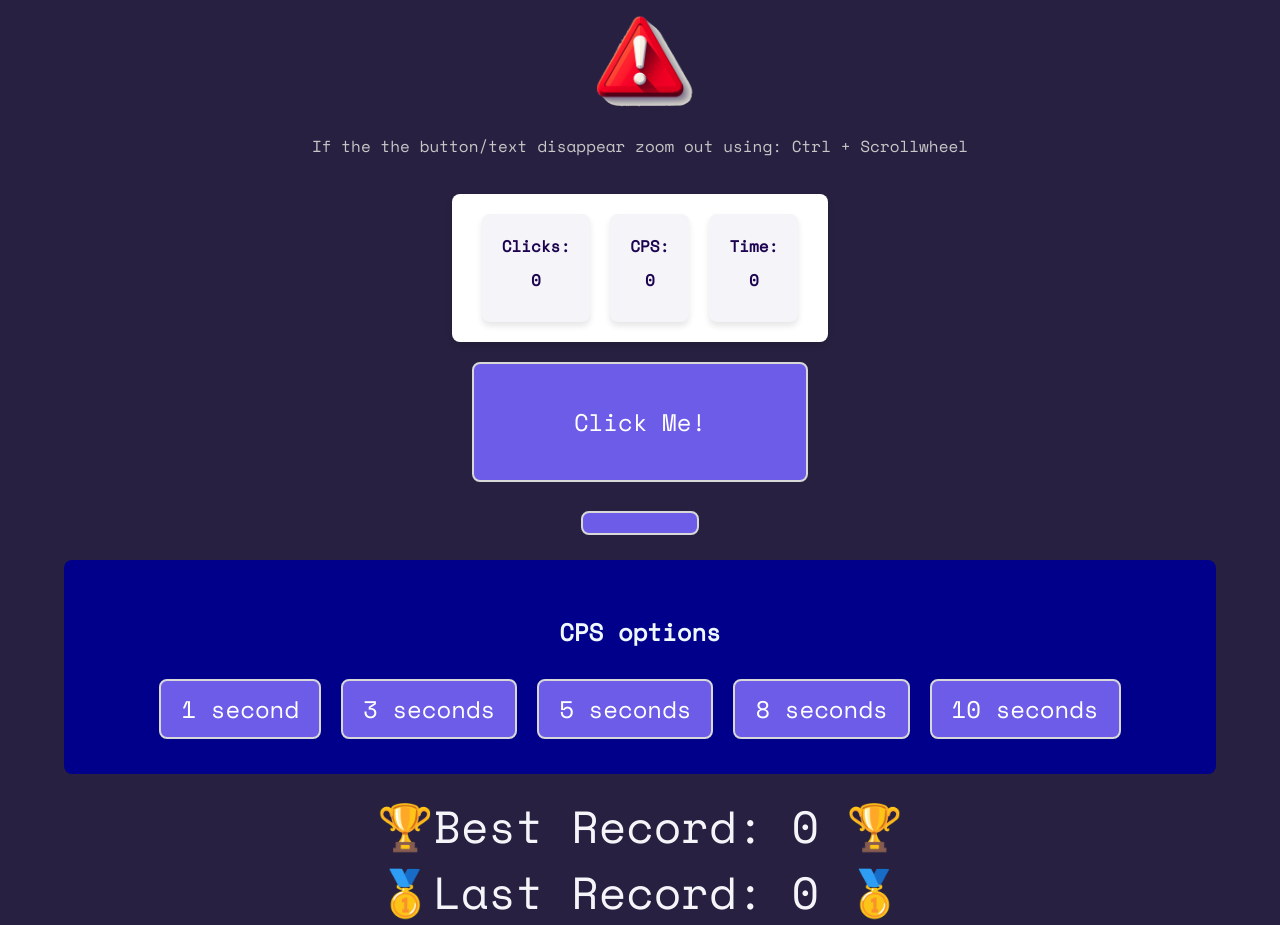
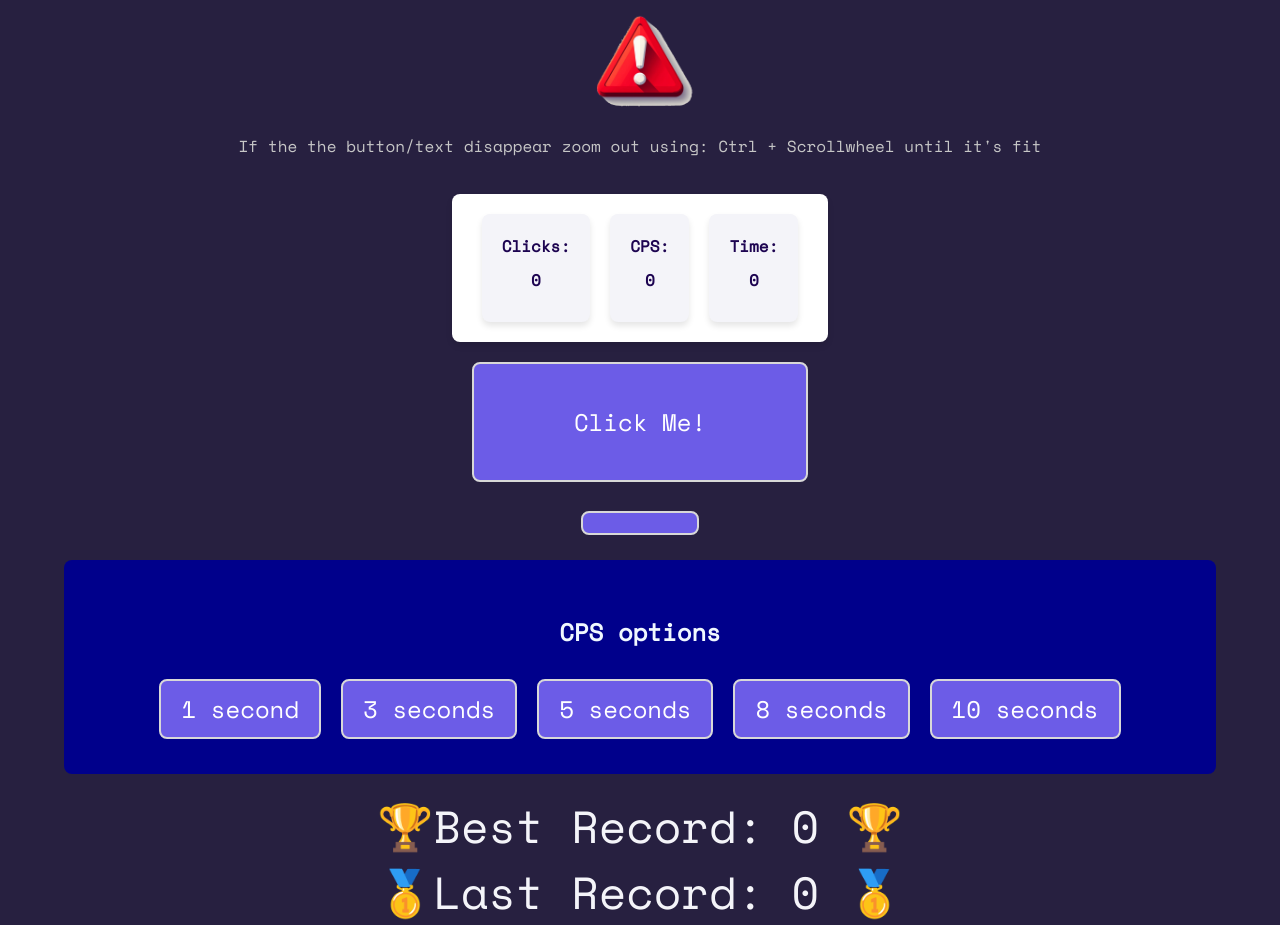
Before and after one commit to sieudak/cpstest, a plain HTML site: page index.html in a window 1280 px wide. Drawn offline with nearby package versions, Linux system fonts and the light colour scheme.

Commit message:
add the stuff i forgot

```diff
--- a/index.html
+++ b/index.html
@@ -197,7 +197,7 @@
 <body>
     <h1 id="title">10 Seconds Clicks Per Second Test</h1>
     <img src="Ct.png" width="120"height="120" style="color: rgb(10, 141, 255);">
-    <p style="color: rgb(199, 199, 199);">If the the button/text disappear zoom out using: Ctrl + Scrollwheel</p>
+    <p style="color: rgb(199, 199, 199);">If the the button/text disappear zoom out using: Ctrl + Scrollwheel until it's fit</p>
     <div class="counter">
         <div class="frame">
             <span>Clicks:</span>
```
